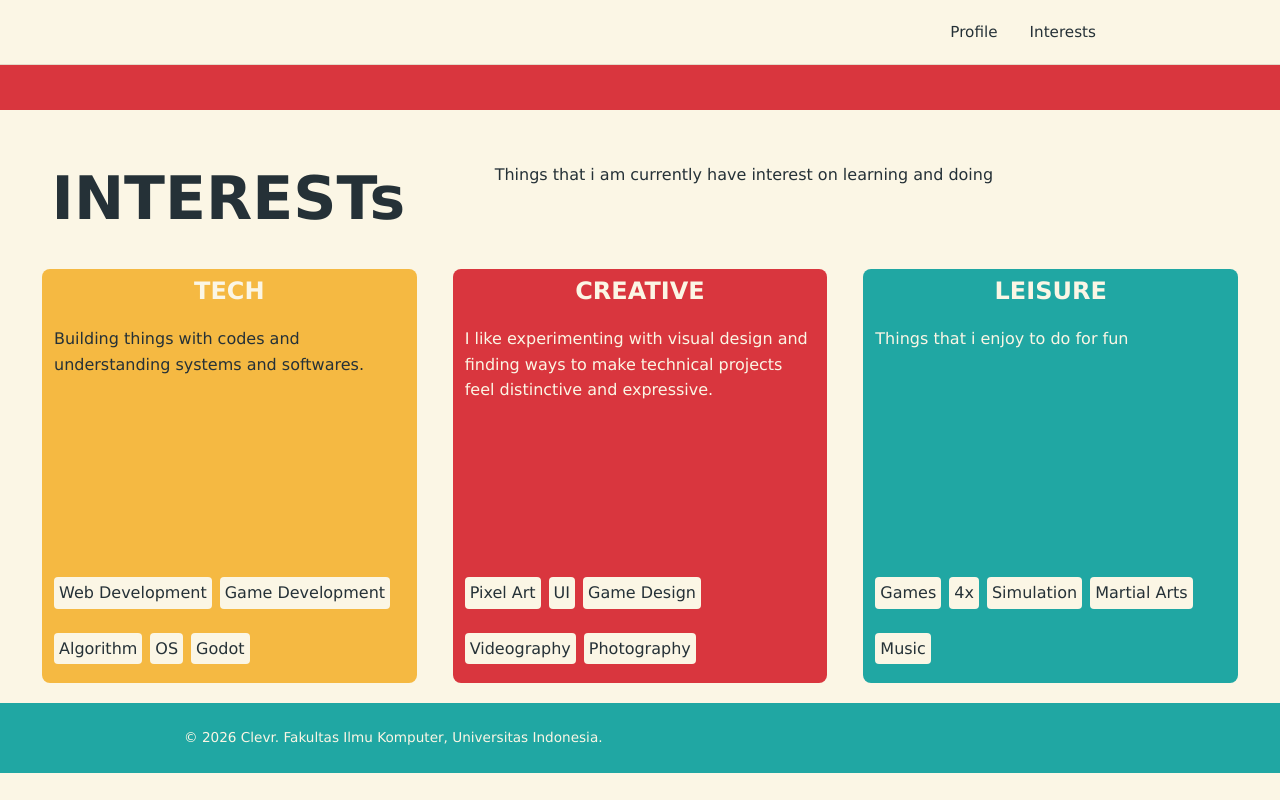
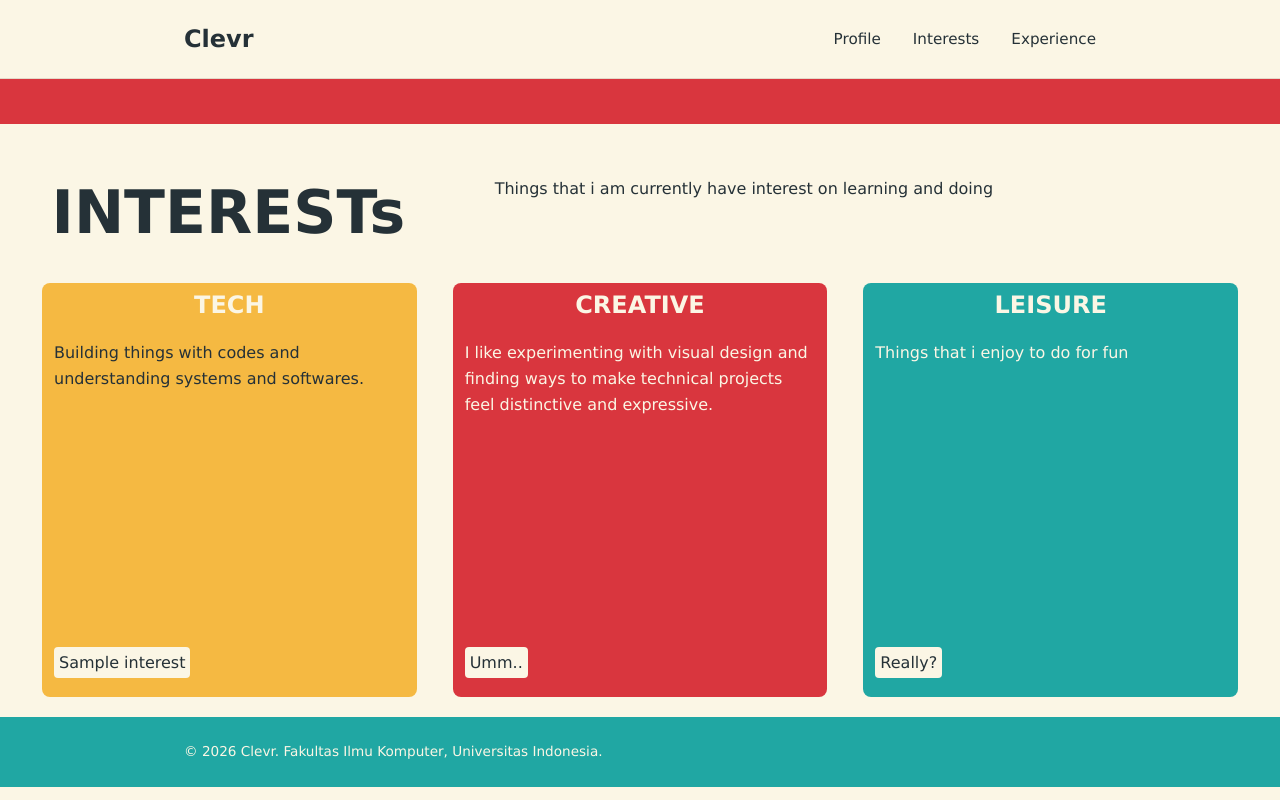
Before and after one commit to ClevraldoLimuel/myportofolio, a Django app: page /interest/ in a window 1280 px wide. Run offline with Django 5.2, Linux system fonts and the light colour scheme; tables that the repository leaves empty hold one stand-in row (values such as "Sample post"); some web fonts are replaced.

Commit message:
feat:Made interest database
feat:Implement MVT for Interest Page

feat:Makes Interest page react to interest database dynamically

refactor:Correcting urls for Interest page

fix:Fixed experience in nav bar not appearing in interest page navbar

```diff
--- a/main/models.py
+++ b/main/models.py
@@ -24,3 +24,18 @@ class Experience(models.Model):
     @property
     def is_ongoing(self):
         return self.ended_at is None
+
+class Interest(models.Model):
+    INTEREST_CATEGORY = [
+        ('technology', 'Tech'),
+        ('creative', 'Creative'),
+        ('leisure', 'Leisure')
+    ]
+
+    id = models.UUIDField(primary_key=True, default=uuid.uuid4, editable=False)
+    name = models.CharField(max_length=32)
+    description = models.TextField()
+    category = models.CharField(max_length=32, choices=INTEREST_CATEGORY)
+
+    def __str__(self):
+        return self.name
--- a/main/urls.py
+++ b/main/urls.py
@@ -1,12 +1,11 @@
 from django.urls import path
 
-from main.views import show_main, show_experience
-from portofolio.views import interest_page
+from main.views import show_main, show_experience, show_interest
 
 app_name = "main"
 
 urlpatterns = [
     path("", show_main, name="show_main"),
     path("experience/", show_experience, name="show_experience"),
-    path('interest/', interest_page, name='interest_page')
+    path('interest/', show_interest, name='show_interest')
 ]
--- a/main/views.py
+++ b/main/views.py
@@ -1,11 +1,13 @@
 from django.shortcuts import render
 
 from main.models import Experience
+from main.models import Interest
 
 
 def show_main(request):
     context = {
         "name": "Clevraldo Limuel",
+        "name_short": "Clevr",
         "npm": "2506656583",
         "study_program": "S1 Ilmu Komputer",
         "bio": (
@@ -18,6 +20,17 @@ def show_main(request):
 def show_experience(request):
     context = {
         "name": "Clevraldo Limuel",
+        "name_short": "Clevr",
         "experience_list": Experience.objects.all(),
     }
     return render(request, "experience.html", context)
+
+def show_interest(request):
+    context = {
+        "name":"Clevraldo Limuel",
+        "name_short": "Clevr",
+        "technologies": Interest.objects.filter(category="technology"),
+        "creatives": Interest.objects.filter(category="creative"),
+        "leisures": Interest.objects.filter(category="leisure"),
+    }
+    return render(request, "interest.html", context)
--- a/templates/experience.html
+++ b/templates/experience.html
@@ -13,10 +13,10 @@
 <body>
     <header class="site-header">
         <div class="container">
-            <a href="{% url 'main:show_main' %}" class="brand">{{ name }}</a>
+            <a href="{% url 'main:show_main' %}" class="brand">{{ name_short }}</a>
             <nav>
                 <a href="{% url 'main:show_main' %}">Profile</a>
-                <a href="../interest/">Interests</a>
+                <a href="{% url 'main:show_interest' %}">Interests</a>
                 <a href="{% url 'main:show_experience' %}">Experience</a>
             </nav>
         </div>
--- a/templates/index.html
+++ b/templates/index.html
@@ -13,10 +13,10 @@
 <body>
     <header class="site-header">
         <div class="container">
-            <a href="{% url 'main:show_main' %}" class="brand">{{ name }}</a>
+            <a href="{% url 'main:show_main' %}" class="brand">{{ name_short }}</a>
             <nav>
                 <a href="{% url 'main:show_main' %}">Profile</a>
-                <a href="interest/">Interests</a>
+                <a href="{% url 'main:show_interest' %}">Interests</a>
                 <a href="{% url 'main:show_experience' %}">Experience</a>
             </nav>
         </div>
--- a/templates/interest.html
+++ b/templates/interest.html
@@ -3,7 +3,7 @@
 <head>
     <meta charset="UTF-8">
     <meta name="viewport" content="width=device-width, initial-scale=1.0">
-    <title>Clevraldo Limuel - Portfolio</title>
+    <title>{{ name }} - Portfolio</title>
     <link rel="preconnect" href="https://fonts.googleapis.com">
     <link rel="preconnect" href="https://fonts.gstatic.com" crossorigin>
     <link href="https://fonts.googleapis.com/css2?family=Aboreto&display=swap" rel="stylesheet">
@@ -15,11 +15,12 @@
     <header class="site-header">
         <div class="container">
             <div class="main-tittle">
-                <a href="{% url 'main:show_main' %}" class="brand">{{ name }}</a>
+                <a href="{% url 'main:show_main' %}" class="brand">{{ name_short }}</a>
             </div>
             <nav>
-                <a href="../#profile">Profile</a>
-                <a href="">Interests</a>
+                <a href="{% url 'main:show_main' %}">Profile</a>
+                <a href="{% url 'main:show_interest' %}">Interests</a>
+                <a href="{% url 'main:show_experience' %}">Experience</a>
             </nav>
         </div>
     </header>
@@ -38,11 +39,11 @@
                     Building things with codes and understanding systems and softwares.
                 </p>
                 <div class="tags-container">
-                    <p class="tag">Web Development</p>
-                    <p class="tag">Game Development</p>
-                    <p class="tag">Algorithm</p>
-                    <p class="tag">OS</p>
-                    <p class="tag">Godot</p>
+                    {% for technology_tag in technologies %}
+                        <p class="tag">{{ technology_tag.name }}</p>
+                    {% empty %}
+                        <p class="tag">Its empty..</p>
+                    {% endfor %}
                 </div>
             </div>
             <div class="content-box" id="creative">
@@ -51,22 +52,22 @@
                     I like experimenting with visual design and finding ways to make technical projects feel distinctive and expressive.
                 </p>
                 <div class="tags-container">
-                    <p class="tag">Pixel Art</p>
-                    <p class="tag">UI</p>
-                    <p class="tag">Game Design</p>
-                    <p class="tag">Videography</p>
-                    <p class="tag">Photography</p>
+                    {% for creative_tag in creatives %}
+                        <p class="tag">{{ creative_tag.name }}</p>
+                    {% empty %}
+                        <p class="tag">Umm..</p>
+                    {% endfor %}
                 </div>
             </div>
             <div class="content-box" id="leisure">
                 <h4 class="text-sub4">LEISURE</h4>
                 <p class="text-normal">Things that i enjoy to do for fun</p>
                 <div class="tags-container">
-                    <p class="tag">Games</p>
-                    <p class="tag">4x</p>
-                    <p class="tag">Simulation</p>
-                    <p class="tag">Martial Arts</p>
-                    <p class="tag">Music</p>
+                    {% for leisure_tag in leisures %}
+                        <p class="tag">{{ leisure_tag.name }}</p>
+                    {% empty %}
+                        <p class="tag">Really?</p>
+                    {% endfor %}
                 </div>
             </div>
         </section>
@@ -74,7 +75,7 @@
 
     <footer class="site-footer">
         <div class="container">
-            <p>&copy; 2026 Clevr. Fakultas Ilmu Komputer, Universitas Indonesia.</p>
+            <p>&copy; 2026 {{ name_short }}. Fakultas Ilmu Komputer, Universitas Indonesia.</p>
         </div>
     </footer>
 
```
Also changed, not shown: main/tests.py (+26 -1 lines), main/migrations/0002_interest.py (added).
